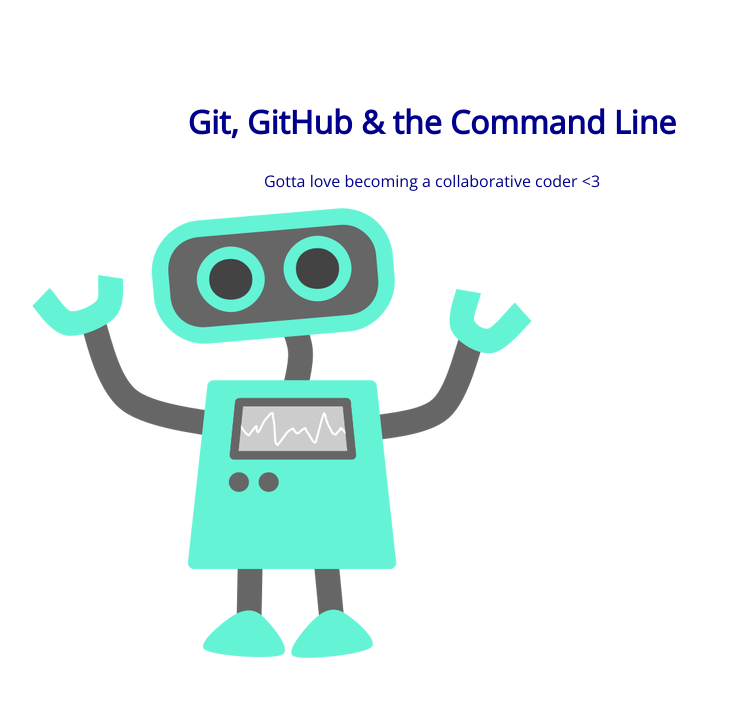
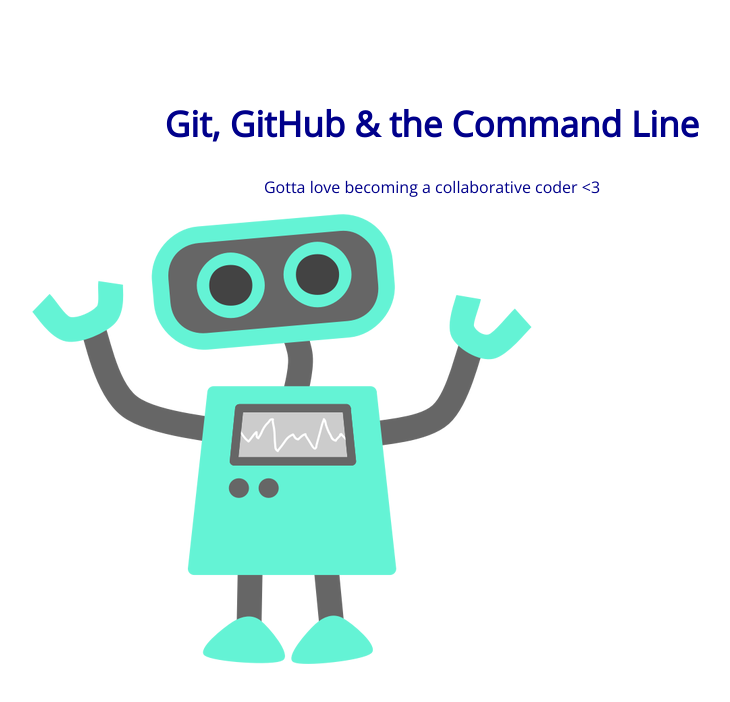
Before and after one commit to ERezaie0216/my-new-repository, a plain HTML site: page index.html in a window 1280 px wide. Shown: the whole page, without its empty margins (208-938 px from the left). Drawn offline with nearby package versions, Linux system fonts and the light colour scheme.

Commit message:
changed h1 font px from 32 to 35

```diff
--- a/css/style.css
+++ b/css/style.css
@@ -8,7 +8,7 @@
 	color: darkblue;
 }
 section h1 {
-	font: 32px 'Open Sans';
+	font: 35px 'Open Sans';
 	font-weight: bold;
 }
 section p {
```
